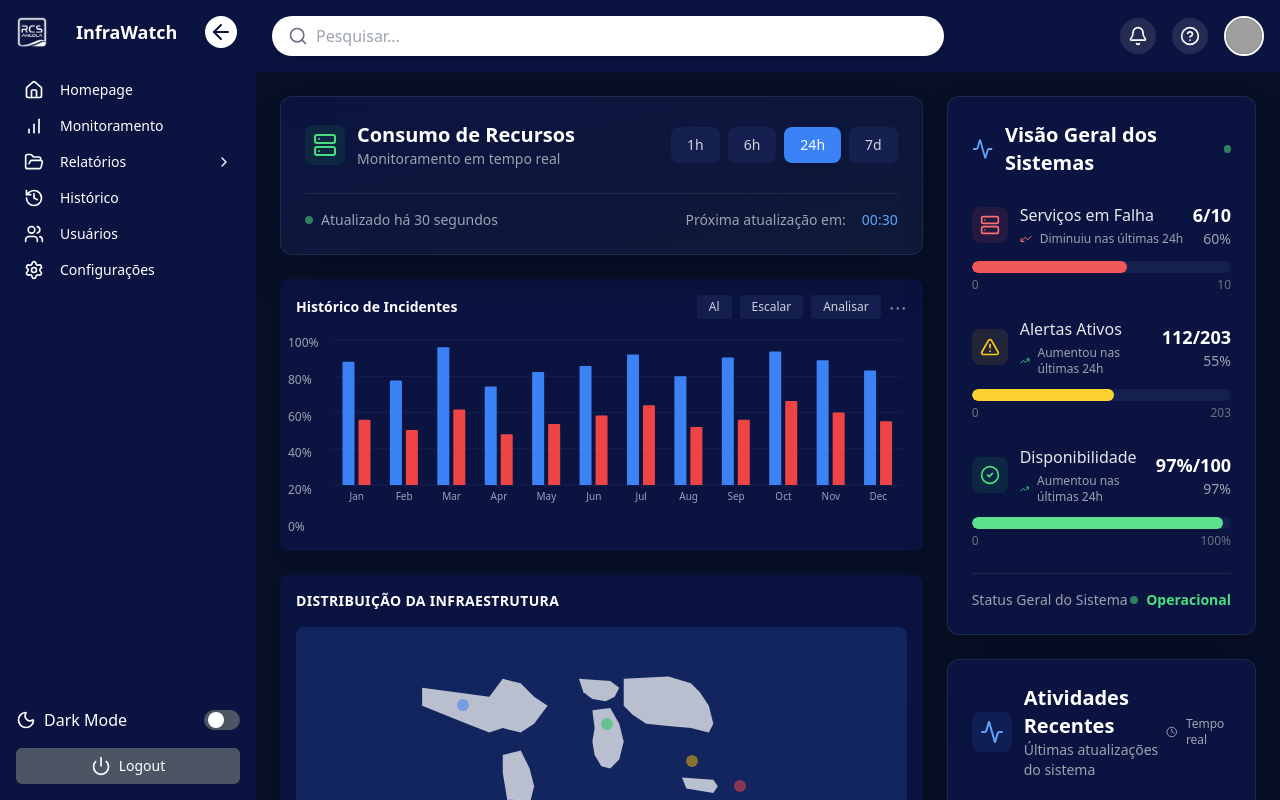
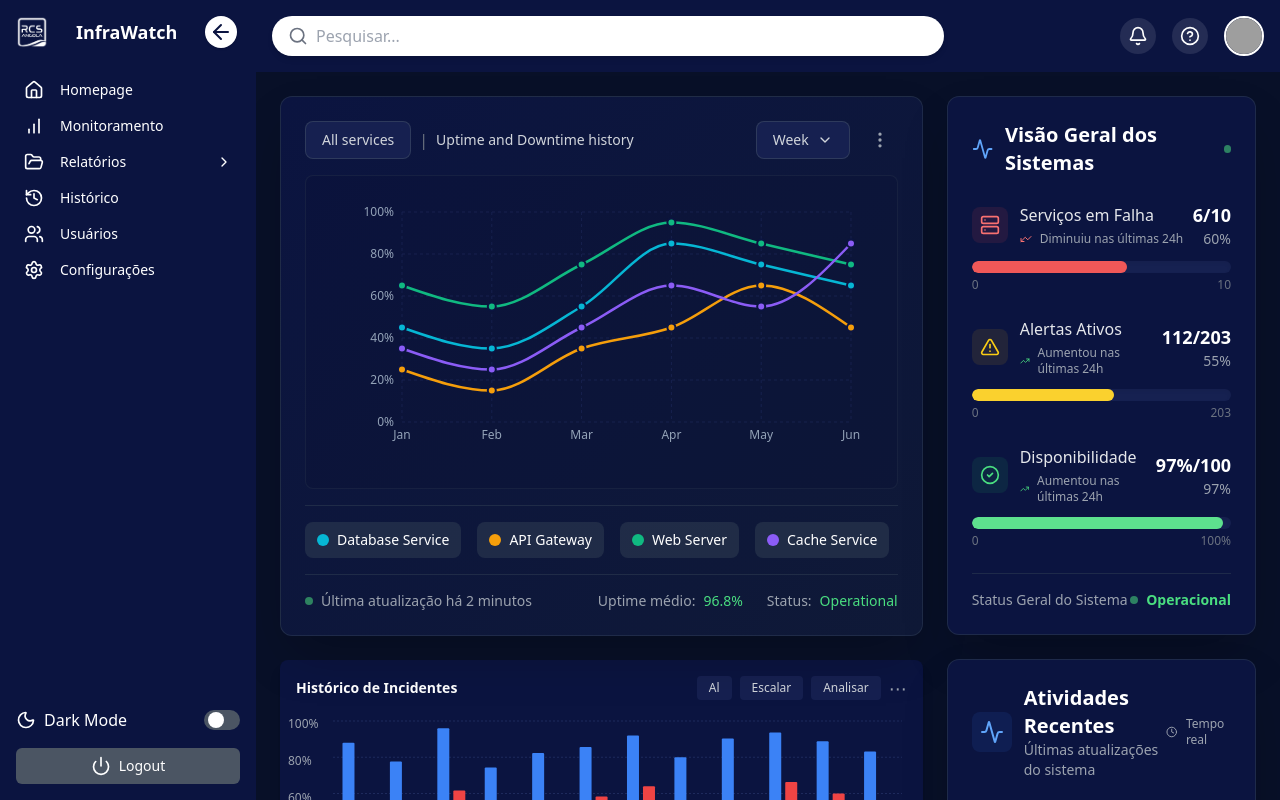
Before and after one commit to infrawatch9-lab/InfraWatch, a React (Vite) app: page / in a window 1280 px wide. Both pictures are taken after typing "name@example.com", "Sample123" into the empty fields and a click on the button "Iniciar Sessão". Shown: the top 800 px of the page. Built offline with nearby package versions, Linux system fonts and the light colour scheme; grey boxes are pictures that could not be loaded.

Commit message:
translate

```diff
--- a/src/admin_pages/internal_components/HomeResourceConsumptionChart.jsx
+++ b/src/admin_pages/internal_components/HomeResourceConsumptionChart.jsx
@@ -1,38 +1,50 @@
-import { LineChart, Line, XAxis, YAxis, CartesianGrid, Tooltip, ResponsiveContainer, AreaChart, Area } from 'recharts';
-import { TrendingUp, Server, Cpu, HardDrive, Wifi } from 'lucide-react';
+import { LineChart, Line, XAxis, YAxis, CartesianGrid, Tooltip, ResponsiveContainer } from 'recharts';
+import { Server, Activity, ChevronDown } from 'lucide-react';
 import { useState } from 'react';
 
 const data = [
-  { time: '00:00', cpu: 30, memory: 45, network: 20, storage: 60 },
-  { time: '04:00', cpu: 15, memory: 35, network: 15, storage: 58 },
-  { time: '08:00', cpu: 40, memory: 60, network: 35, storage: 62 },
-  { time: '12:00', cpu: 35, memory: 55, network: 30, storage: 65 },
-  { time: '16:00', cpu: 50, memory: 70, network: 45, storage: 68 },
-  { time: '20:00', cpu: 65, memory: 80, network: 55, storage: 70 },
-  { time: '24:00', cpu: 45, memory: 65, network: 40, storage: 72 }
+  { month: 'Jan', service1: 45, service2: 25, service3: 65, service4: 35 },
+  { month: 'Feb', service1: 35, service2: 15, service3: 55, service4: 25 },
+  { month: 'Mar', service1: 55, service2: 35, service3: 75, service4: 45 },
+  { month: 'Apr', service1: 85, service2: 45, service3: 95, service4: 65 },
+  { month: 'May', service1: 75, service2: 65, service3: 85, service4: 55 },
+  { month: 'Jun', service1: 65, service2: 45, service3: 75, service4: 85 }
 ];
 
-const metrics = [
-  { key: 'cpu', label: 'CPU', color: '#8B5CF6', icon: Cpu, current: '45%' },
-  { key: 'memory', label: 'Memória', color: '#06B6D4', icon: HardDrive, current: '65%' },
-  { key: 'network', label: 'Rede', color: '#10B981', icon: Wifi, current: '40%' },
-  { key: 'storage', label: 'Armazenamento', color: '#F59E0B', icon: Server, current: '72%' }
+const services = [
+  { key: 'service1', label: 'Database Service', color: '#06B6D4', visible: true },
+  { key: 'service2', label: 'API Gateway', color: '#F59E0B', visible: true },
+  { key: 'service3', label: 'Web Server', color: '#10B981', visible: true },
+  { key: 'service4', label: 'Cache Service', color: '#8B5CF6', visible: true }
 ];
 
 export default function ResourceConsumptionChart() {
-  const [selectedPeriod, setSelectedPeriod] = useState('24h');
-  const [selectedMetric, setSelectedMetric] = useState('cpu');
+  const [selectedPeriod, setSelectedPeriod] = useState('Week');
+  const [serviceVisibility, setServiceVisibility] = useState(
+    services.reduce((acc, service) => ({ ...acc, [service.key]: true }), {})
+  );
+
+  const toggleServiceVisibility = (serviceKey) => {
+    setServiceVisibility(prev => ({
+      ...prev,
+      [serviceKey]: !prev[serviceKey]
+    }));
+  };
 
   const CustomTooltip = ({ active, payload, label }) => {
     if (active && payload && payload.length) {
       return (
         <div className="bg-[#0B1440] border border-slate-600 rounded-lg p-3 shadow-xl">
-          <p className="text-gray-300 text-sm mb-2">{`Hora: ${label}`}</p>
-          {payload.map((entry, index) => (
-            <p key={index} className="text-sm" style={{ color: entry.color }}>
-              {`${entry.name}: ${entry.value}%`}
+          <p className="text-gray-300 text-sm mb-2 font-medium">{label}</p>
+          {payload.map((entry, index) => {
+            const service = services.find(s => s.key === entry.dataKey);
+            return (
+              <p key={index} className="text-sm flex items-center gap-2" style={{ color: entry.color }}>
+                <span className="w-2 h-2 rounded-full" style={{ backgroundColor: entry.color }}></span>
+                {`${service?.label}: ${entry.value}%`}
               </p>
-          ))}
+            );
+          })}
         </div>
       );
     }
@@ -40,82 +52,47 @@ export default function ResourceConsumptionChart() {
   };
 
   return (
-    <div className="bg-gradient-to-br from-[#0B1440] to-[#0F1937] p-6 rounded-xl shadow-2xl border border-slate-700/50 backdrop-blur-sm">
+    <div className="bg-gradient-to-br from-[#0B1440] to-[#0F1937] rounded-xl shadow-2xl border border-slate-700/50 backdrop-blur-sm">
       {/* Header */}
-      <div className="flex flex-col sm:flex-row justify-between items-start sm:items-center mb-6 gap-4">
-        <div className="flex items-center gap-3">
-          <div className="p-2 bg-green-500/10 rounded-lg">
-            <Server className="w-6 h-6 text-green-400" />
-          </div>
-          <div>
-            <h2 className="text-xl font-bold text-white">Consumo de Recursos</h2>
-            <p className="text-gray-400 text-sm">Monitoramento em tempo real</p>
+      <div className="flex justify-between items-center p-6 pb-4">
+        <div className="flex items-center gap-4">
+          <div className="flex items-center gap-2 text-gray-300">
+            <button className="flex items-center gap-2 px-4 py-2 bg-[#162050] rounded-lg text-sm font-medium border border-slate-600/50 hover:bg-[#1a2456] transition-colors">
+              All services
+            </button>
+            <span className="text-gray-500">|</span>
+            <span className="text-sm">Uptime and Downtime history</span>
           </div>
         </div>
 
-        <div className="flex gap-2">
-          {['1h', '6h', '24h', '7d'].map((period) => (
-            <button
-              key={period}
-              onClick={() => setSelectedPeriod(period)}
-              className={`px-4 py-2 rounded-lg text-sm font-medium transition-all duration-300 ${selectedPeriod === period
-                  ? 'bg-blue-500 text-white shadow-lg'
-                  : 'bg-[#162050] text-gray-300 hover:bg-[#1a2456] hover:text-white'
-                }`}
-            >
-              {period}
+        <div className="flex items-center gap-3">
+          <div className="relative">
+            <button className="flex items-center gap-2 px-4 py-2 bg-[#162050] rounded-lg text-sm font-medium text-gray-300 border border-slate-600/50 hover:bg-[#1a2456] transition-colors">
+              {selectedPeriod}
+              <ChevronDown className="w-4 h-4" />
             </button>
-          ))}
+          </div>
+          <button className="p-2 text-gray-400 hover:text-gray-200 transition-colors">
+            <svg className="w-5 h-5" fill="none" stroke="currentColor" viewBox="0 0 24 24">
+              <path strokeLinecap="round" strokeLinejoin="round" strokeWidth={2} d="M12 5v.01M12 12v.01M12 19v.01M12 6a1 1 0 110-2 1 1 0 010 2zm0 7a1 1 0 110-2 1 1 0 010 2zm0 7a1 1 0 110-2 1 1 0 010 2z" />
+            </svg>
+          </button>
         </div>
       </div>
 
-      {/*
-      <div className="grid grid-cols-2 lg:grid-cols-4 gap-4 mb-6">
-        {metrics.map((metric) => {
-          const Icon = metric.icon;
-          const isSelected = selectedMetric === metric.key;
-          return (
-            <div
-              key={metric.key}
-              onClick={() => setSelectedMetric(metric.key)}
-              className={`p-4 rounded-lg cursor-pointer transition-all duration-300 hover:scale-105 ${isSelected
-                  ? 'bg-slate-700/50 border-2 border-blue-500'
-                  : 'bg-slate-800/30 border border-slate-700/50 hover:bg-slate-700/30'
-                }`}
-            >
-              <div className="flex items-center gap-3 mb-2">
-                <Icon className="w-5 h-5" style={{ color: metric.color }} />
-                <span className="text-gray-300 text-sm font-medium">{metric.label}</span>
-              </div>
-              <div className="flex items-center gap-2">
-                <span className="text-white text-lg font-bold">{metric.current}</span>
-                <TrendingUp className="w-4 h-4 text-green-400" />
-              </div>
-            </div>
-          );
-        })}
-      </div>
-      Metrics Cards */}
-
-      {/*
-      <div className="bg-[#0A1235]/50 rounded-lg p-4">
-        <ResponsiveContainer width="100%" height={300}>
-          <AreaChart data={data} margin={{ top: 5, right: 30, left: 20, bottom: 5 }}>
-            <defs>
-              {metrics.map((metric) => (
-                <linearGradient key={metric.key} id={`gradient-${metric.key}`} x1="0" y1="0" x2="0" y2="1">
-                  <stop offset="5%" stopColor={metric.color} stopOpacity={0.3} />
-                  <stop offset="95%" stopColor={metric.color} stopOpacity={0} />
-                </linearGradient>
-              ))}
-            </defs>
-            <CartesianGrid strokeDasharray="3 3" stroke="#1E2A5C" />
+      {/* Chart */}
+      <div className="px-6 pb-6">
+        <div className="bg-[#0A1235]/30 rounded-lg p-4 border border-slate-700/30">
+          <ResponsiveContainer width="100%" height={280}>
+            <LineChart data={data} margin={{ top: 20, right: 30, left: 20, bottom: 20 }}>
+              <CartesianGrid strokeDasharray="3 3" stroke="#1E2A5C" strokeOpacity={0.6} />
               <XAxis
-              dataKey="time"
+                dataKey="month"
                 stroke="#94A3B8"
                 fontSize={12}
                 tickLine={false}
                 axisLine={false}
+                tick={{ fill: '#94A3B8' }}
               />
               <YAxis
                 stroke="#94A3B8"
@@ -123,71 +100,74 @@ export default function ResourceConsumptionChart() {
                 tickLine={false}
                 axisLine={false}
                 domain={[0, 100]}
+                ticks={[0, 20, 40, 60, 80, 100]}
                 tickFormatter={(value) => `${value}%`}
+                tick={{ fill: '#94A3B8' }}
               />
               <Tooltip content={<CustomTooltip />} />
 
-            {selectedMetric === 'cpu' && (
-              <Area
+              {services.map((service) => (
+                serviceVisibility[service.key] && (
+                  <Line
+                    key={service.key}
                     type="monotone"
-                dataKey="cpu"
-                stroke="#8B5CF6"
-                strokeWidth={3}
-                fill="url(#gradient-cpu)"
-                dot={{ r: 4, fill: "#8B5CF6", strokeWidth: 2, stroke: "#fff" }}
-                activeDot={{ r: 6, fill: "#8B5CF6", strokeWidth: 2, stroke: "#fff" }}
+                    dataKey={service.key}
+                    stroke={service.color}
+                    strokeWidth={2.5}
+                    dot={{ r: 4, fill: service.color, strokeWidth: 2, stroke: '#0B1440' }}
+                    activeDot={{
+                      r: 6,
+                      fill: service.color,
+                      strokeWidth: 3,
+                      stroke: '#0B1440',
+                      style: { filter: 'drop-shadow(0px 0px 8px rgba(255,255,255,0.3))' }
+                    }}
                   />
-            )}
-
-            {selectedMetric === 'memory' && (
-              <Area
-                type="monotone"
-                dataKey="memory"
-                stroke="#06B6D4"
-                strokeWidth={3}
-                fill="url(#gradient-memory)"
-                dot={{ r: 4, fill: "#06B6D4", strokeWidth: 2, stroke: "#fff" }}
-                activeDot={{ r: 6, fill: "#06B6D4", strokeWidth: 2, stroke: "#fff" }}
-              />
-            )}
-
-            {selectedMetric === 'network' && (
-              <Area
-                type="monotone"
-                dataKey="network"
-                stroke="#10B981"
-                strokeWidth={3}
-                fill="url(#gradient-network)"
-                dot={{ r: 4, fill: "#10B981", strokeWidth: 2, stroke: "#fff" }}
-                activeDot={{ r: 6, fill: "#10B981", strokeWidth: 2, stroke: "#fff" }}
-              />
-            )}
-
-            {selectedMetric === 'storage' && (
-              <Area
-                type="monotone"
-                dataKey="storage"
-                stroke="#F59E0B"
-                strokeWidth={3}
-                fill="url(#gradient-storage)"
-                dot={{ r: 4, fill: "#F59E0B", strokeWidth: 2, stroke: "#fff" }}
-                activeDot={{ r: 6, fill: "#F59E0B", strokeWidth: 2, stroke: "#fff" }}
-              />
-            )}
-          </AreaChart>
+                )
+              ))}
+            </LineChart>
           </ResponsiveContainer>
         </div>
-      Chart */}
 
-      {/* Footer Info */}
+        {/* Services Legend */}
+        <div className="flex flex-wrap gap-4 mt-4 pt-4 border-t border-slate-700/50">
+          {services.map((service) => (
+            <button
+              key={service.key}
+              onClick={() => toggleServiceVisibility(service.key)}
+              className={`flex items-center gap-2 px-3 py-2 rounded-lg text-sm transition-all duration-200 ${
+                serviceVisibility[service.key]
+                  ? 'bg-slate-700/50 text-white'
+                  : 'bg-slate-800/30 text-gray-500 hover:text-gray-300'
+              }`}
+            >
+              <span
+                className={`w-3 h-3 rounded-full transition-opacity ${
+                  serviceVisibility[service.key] ? 'opacity-100' : 'opacity-50'
+                }`}
+                style={{ backgroundColor: service.color }}
+              ></span>
+              {service.label}
+            </button>
+          ))}
+        </div>
+
+        {/* Status Footer */}
         <div className="flex flex-col sm:flex-row justify-between items-center mt-4 pt-4 border-t border-slate-700/50 gap-4">
           <div className="flex items-center gap-2 text-gray-400 text-sm">
             <div className="w-2 h-2 bg-green-400 rounded-full animate-pulse"></div>
-          <span>Atualizado há 30 segundos</span>
+            <span>Última atualização há 2 minutos</span>
           </div>
-        <div className="flex items-center gap-4 text-sm">
-          <span className="text-gray-400">Próxima atualização em:</span>
-          <span className="text-blue-400 font-medium">00:30</span>
+          <div className="flex items-center gap-6 text-sm">
+            <div className="flex items-center gap-2">
+              <span className="text-gray-400">Uptime médio:</span>
+              <span className="text-green-400 font-medium">96.8%</span>
+            </div>
+            <div className="flex items-center gap-2">
+              <span className="text-gray-400">Status:</span>
+              <span className="text-green-400 font-medium">Operational</span>
+            </div>
+          </div>
         </div>
       </div>
     </div>
```
Also changed, not shown: src/translate.js (added, +36 -0 lines), translationEN.json (added, +16 -0 lines), translationPT.json (added, +16 -0 lines). Lines whose indentation alone changed are shown as unchanged.
